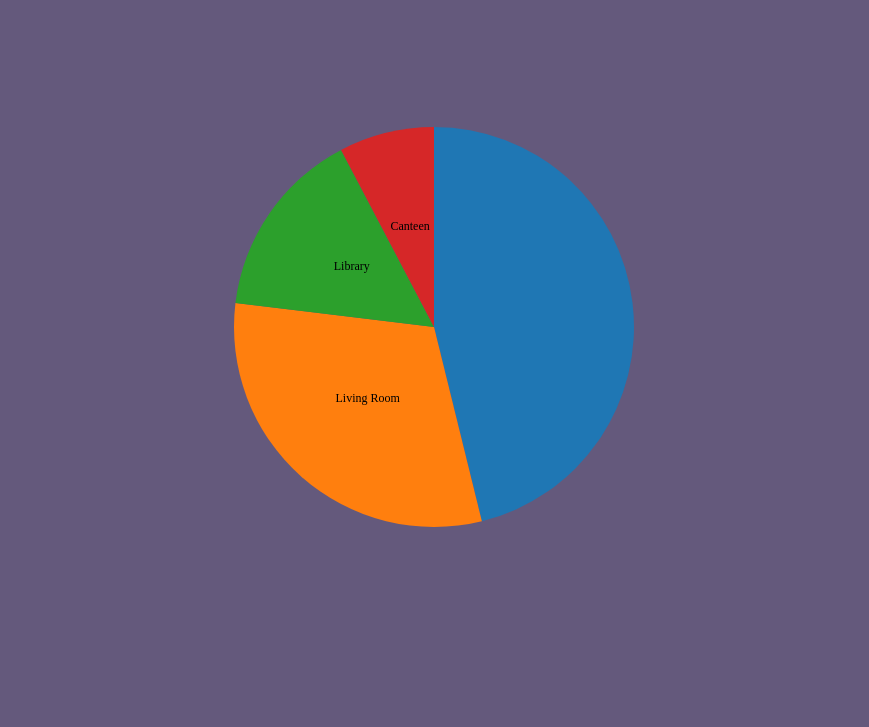
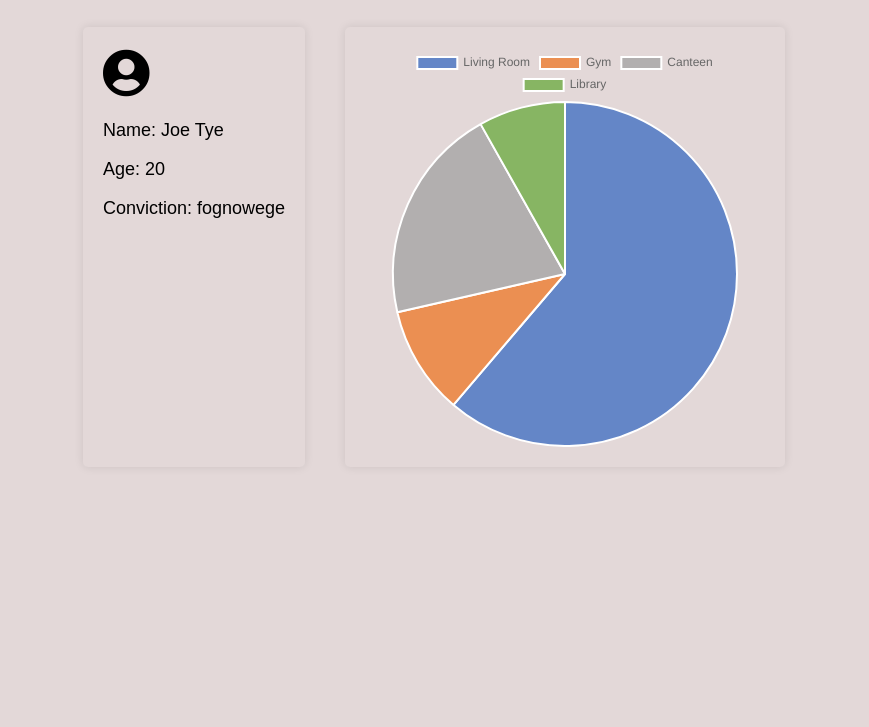
Before and after one commit to hazimbharis/SCC331_Group5, a plain HTML site: page WebRelated/Pages/UserHistory.html in a window 1280 px wide. Shown: the part 73-800 px from the top of the page, without its empty margins (206-1075 px from the left). Drawn offline with nearby package versions, Linux system fonts and the light colour scheme.

```diff
--- a/WebRelated/Pages/UserHistory.html
+++ b/WebRelated/Pages/UserHistory.html
@@ -1,105 +1,40 @@
-<link rel="stylesheet" type="text/css" href="../Stylesheets/index.css">
+<!DOCTYPE html>
+<html lang="en">
+<head>
+  <meta charset="UTF-8">
+  <meta name="viewport" content="width=device-width, initial-scale=1.0">
+  <title>User History</title>
+  <script src="https://cdn.jsdelivr.net/npm/chart.js"></script>
+
+<link rel="stylesheet" type="text/css" href="../Stylesheets/UserHistory.css">
 </head>
-<body style = "background-color: rgb(100, 89, 124);">
+
+<body >
     <header>
+        <h1>Movement History Breakdown for user: P7694CHFBT</h1>
+    </header>
+    <div class="container-wrapper">
+        <div class="profile-container">
+            <div class="profile-icon">
+              <i class="fas fa-user-circle"></i>
+            </div>
+            <div class="personal-info">
+              <p>Name: Joe Tye</p>
+              <p>Age: 20</p>
+              <p>Conviction: fognowege</p>
+            </div>
+          </div>
 
+          <div class="canvas-container">
+            <canvas id="myPieChart"></canvas>
+          </div>
+      </div>
 
-    </header>
-    <div id = "id"></div>
-    <div id = "PI-Container">
-        <div id="pie-chart"></div>
-
-    </div>
 
     <script src="https://d3js.org/d3.v7.min.js"></script>
     <link rel="stylesheet" href="https://cdnjs.cloudflare.com/ajax/libs/font-awesome/5.15.4/css/all.min.css">
 
-    <script>
-        // Function to extract query parameters from the URL
-        function getQueryVariable(variable) {
-            let query = window.location.search.substring(1);
-            let vars = query.split('&');
-            for (let i = 0; i < vars.length; i++) {
-                let pair = vars[i].split('=');
-                if (decodeURIComponent(pair[0]) === variable) {
-                    return decodeURIComponent(pair[1]);
-                }
-            }
-            console.error('Query variable %s not found', variable);
-        }
-
-        // Example usage
-        let prisonerID = getQueryVariable('prisonerID');
-        let firstName = getQueryVariable('firstName');
-        let lastName = getQueryVariable('lastName');
-
-        document.getElementById("id").textContent = prisonerID;
-
-    // Sample data
-    const data = [
-        { category: 'Gym', value: 300 },
-        { category: 'Living Room', value: 200 },
-        { category: 'Library', value: 100 },
-        { category: 'Canteen', value: 50 }
-    ];
-
-    // Set up dimensions
-    const width = 400;
-    const height = 400;
-    const radius = Math.min(width, height) / 2;
-
-    // Create SVG element
-    const svg = d3.select("#pie-chart")
-        .append("svg")
-        .attr("width", width)
-        .attr("height", height)
-        .append("g")
-        .attr("transform", `translate(${width / 2},${height / 2})`);
-
-    // Create a color scale
-    const color = d3.scaleOrdinal()
-        .domain(data.map(d => d.category))
-        .range(d3.schemeCategory10);
-
-    // Create arc generator
-    const arc = d3.arc()
-        .innerRadius(0)
-        .outerRadius(radius);
-
-    // Create pie layout
-    const pie = d3.pie()
-        .sort(null)
-        .value(d => d.value);
-
-    // Generate pie chart
-    const arcs = svg.selectAll("arc")
-        .data(pie(data))
-        .enter()
-        .append("g");
-
-    arcs.append("path")
-        .attr("d", arc)
-        .attr("fill", d => color(d.data.category));
-
-    // Add labels with Font Awesome icons
-    arcs.append("text")
-        .attr("transform", d => `translate(${arc.centroid(d)})`)
-        .attr("text-anchor", "middle")
-        .attr("font-size", "12px")
-        .text(d => {
-            if (d.data.category === 'Gym') {
-                return '\uf0d1'; // Font Awesome icon for "dumbbell"
-            } else {
-                return d.data.category; // Text for other categories
-            }
-        })
-        .attr("class", "icon-label")
-        .style("font-family", "FontAwesome")
-        .font-size("400px");
-
-        // Use prisonerID, firstName, lastName to customize the page content
-
-    </script>
+    <script src="../Scripts/userHistory.js"></script>
 
 
 </body>
--- /dev/null
+++ b/WebRelated/Scripts/userHistory.js
@@ -0,0 +1,45 @@
+    // Function to extract query parameters from the URL
+    function getQueryVariable(variable) {
+        let query = window.location.search.substring(1);
+        let vars = query.split('&');
+        for (let i = 0; i < vars.length; i++) {
+            let pair = vars[i].split('=');
+            if (decodeURIComponent(pair[0]) === variable) {
+                return decodeURIComponent(pair[1]);
+            }
+        }
+        console.error('Query variable %s not found', variable);
+    }
+
+
+  // Data for the pie chart
+  var data = {
+    labels: ['Living Room', 'Gym', 'Canteen', 'Library'],
+    datasets: [{
+      data: [300, 50, 100, 40],
+      backgroundColor: ['RGBA(68, 114, 196, 0.8)', 'RGBA(237, 125, 49, 0.8)', 'RGBA(165, 165, 165, 0.8)', 'RGBA(112, 173, 71, 0.8)']
+    }]
+  };
+
+  // Configuration options
+  var options = {
+    responsive: true,
+    maintainAspectRatio: false, // Prevents the chart from maintaining aspect ratio
+    legend: {
+      position: 'top',
+    },
+    title: {
+      display: true,
+      text: 'Custom Pie Chart'
+    }
+  };
+
+  // Get the canvas element
+  var ctx = document.getElementById('myPieChart').getContext('2d');
+
+  // Create the pie chart
+  var myPieChart = new Chart(ctx, {
+    type: 'pie',
+    data: data,
+    options: options
+  });
--- /dev/null
+++ b/WebRelated/Stylesheets/UserHistory.css
@@ -0,0 +1,53 @@
+body {
+  margin: 0;
+  padding: 0;
+  font-family: Arial, sans-serif;
+  display: flex;
+  flex-direction: column;
+  align-items: center; /* Center horizontally */
+  background-color: #e3d8d8;
+  height: 100vh;
+}
+
+header {
+  text-align: center;
+}
+
+h1 {
+  font-size: 32px; /* Adjust the font size as needed */
+}
+
+.container-wrapper {
+  display: flex; /* Use flexbox to align items horizontally */
+}
+
+.profile-container,
+.canvas-container {
+  background-color: #e3d8d8;
+  padding: 20px;
+  border-radius: 5px;
+  box-shadow: 0 0 10px rgba(0, 0, 0, 0.1);
+  margin: 20px; /* Add space between containers */
+}
+
+.profile-container {
+  flex: 1; /* Allow the profile container to grow and shrink */
+}
+
+.canvas-container {
+  flex: 1; /* Allow the canvas container to grow and shrink */
+}
+
+.profile-icon {
+  font-size: 48px;
+  margin-bottom: 10px;
+}
+
+.personal-info {
+  font-size: 18px;
+}
+
+canvas {
+  width: 400px; /* Adjust canvas width as needed */
+  height: 400px; /* Adjust canvas height as needed */
+}
--- a/WebRelated/Stylesheets/movementHistroy.css
+++ b/WebRelated/Stylesheets/movementHistroy.css
@@ -16,12 +16,7 @@
   color: #44414f;
 }
 
-#Drop-down-icon-backward{
 
-}
-#Drop-down-icon-forward{
-
-}
 
 .content-wrapper:hover .Drop-down-content {
   display: block;
```
Also changed, not shown: WebRelated/BackEnd/Server.js (+36 -0 lines), WebRelated/Pages/movementHistory.html (+4 -4 lines), WebRelated/Scripts/clock.js (+30 -12 lines), WebRelated/Scripts/map_page.js (+40 -20 lines).
